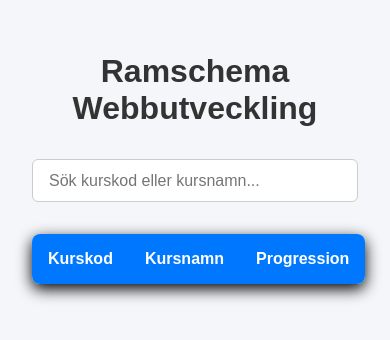
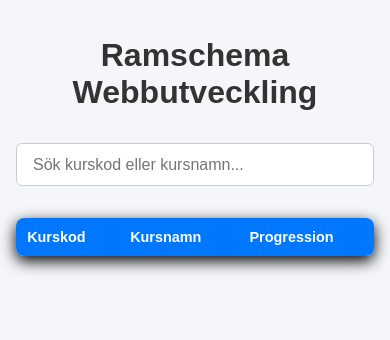
Before and after one commit to emmaagren/Lab2, a website built with Vite: page vite projekt, lab2/index.html in a window 390 px wide. Built offline with nearby package versions, Linux system fonts and the light colour scheme; no server answers.

Commit message:
Lägger till viewport. Småfix i css.

```diff
--- a/vite projekt, lab2/index.html
+++ b/vite projekt, lab2/index.html
@@ -1,10 +1,13 @@
 <!DOCTYPE html>
 <html lang="sv">
+
 <head>
   <meta charset="UTF-8">
+  <meta name="viewport" content="width=device-width, initial-scale=1.0">
   <title>Ramschema</title>
   <link rel="stylesheet" href="/src/style.css">
 </head>
+
 <body>
 
   <h1>Ramschema Webbutveckling</h1>
@@ -29,4 +32,5 @@
   <script type="module" src="/src/main.js"></script>
 
 </body>
+
 </html>
--- a/vite projekt, lab2/src/style.css
+++ b/vite projekt, lab2/src/style.css
@@ -19,6 +19,7 @@ h1 {
 #search {
   display: block;
   width: 100%;
+  max-width: 400px;
   margin: 0 auto 2rem auto;
   padding: 0.7rem 1rem;
   font-size: 1rem;
@@ -54,7 +55,7 @@ thead {
 th {
   padding: 1rem;
   text-align: left;
-  cursor:pointer;
+  cursor: pointer;
   user-select: none;
   transition: background 0.2s ease;
 }
@@ -65,7 +66,7 @@ th:hover {
 
 /* Tabellrader */
 td {
-  padding: 0.9 1rem;
+  padding: 0.9rem 1rem;
   border-bottom: 1px solid #eee;
 }
 
@@ -77,3 +78,18 @@ tbody tr:hover {
 tbody tr:nth-child(even) {
   background-color: #fafafa;
 }
+
+/* Responsin design */
+@media (max-width: 600px) {
+  body {
+    padding: 1rem;
+  }
+
+  table {
+    font-size: 0.9rem;
+  }
+
+  th, td {
+    padding: 0.7rem;
+  }
+}
```
Lines whose indentation alone changed are shown as unchanged.
